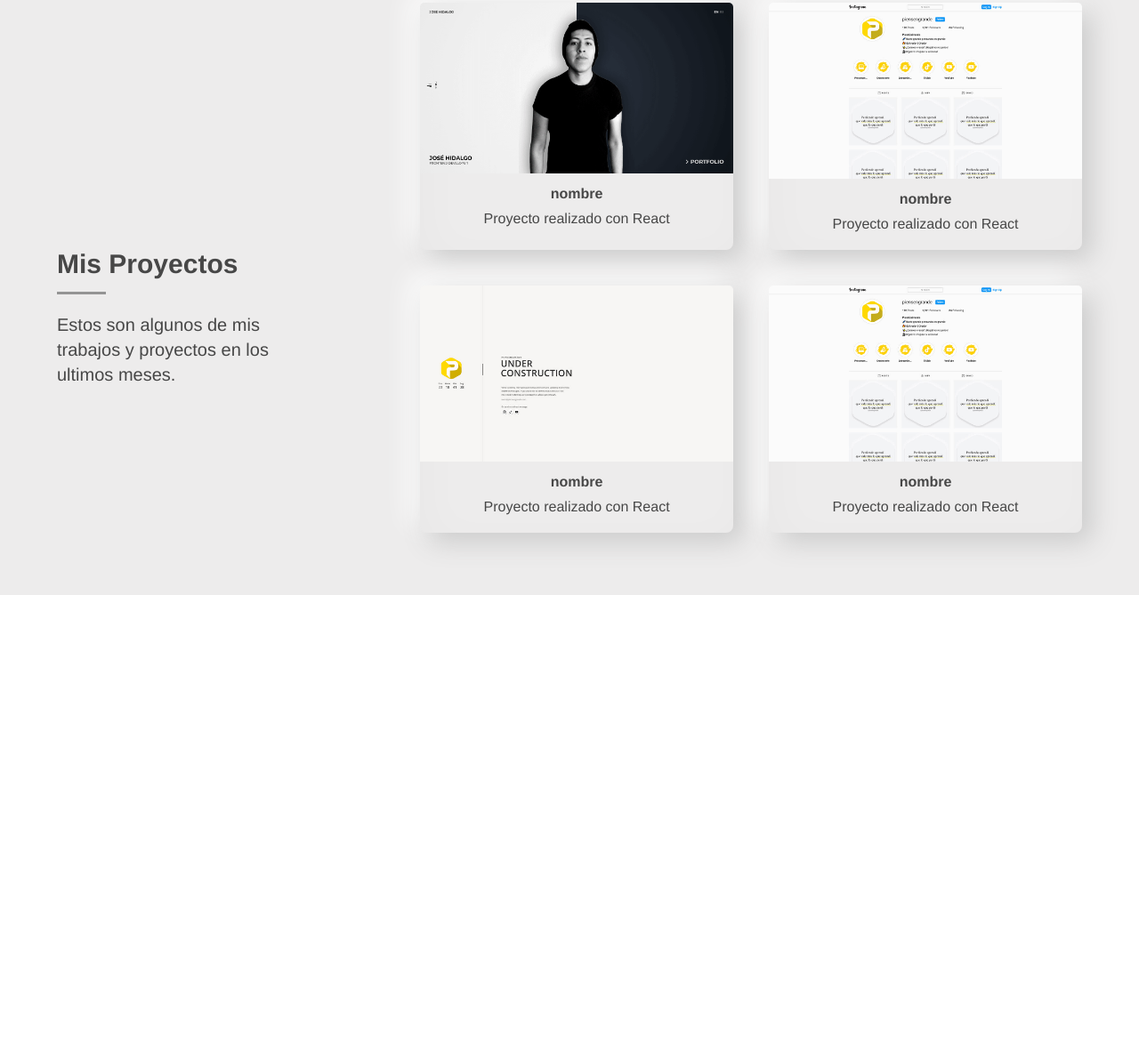
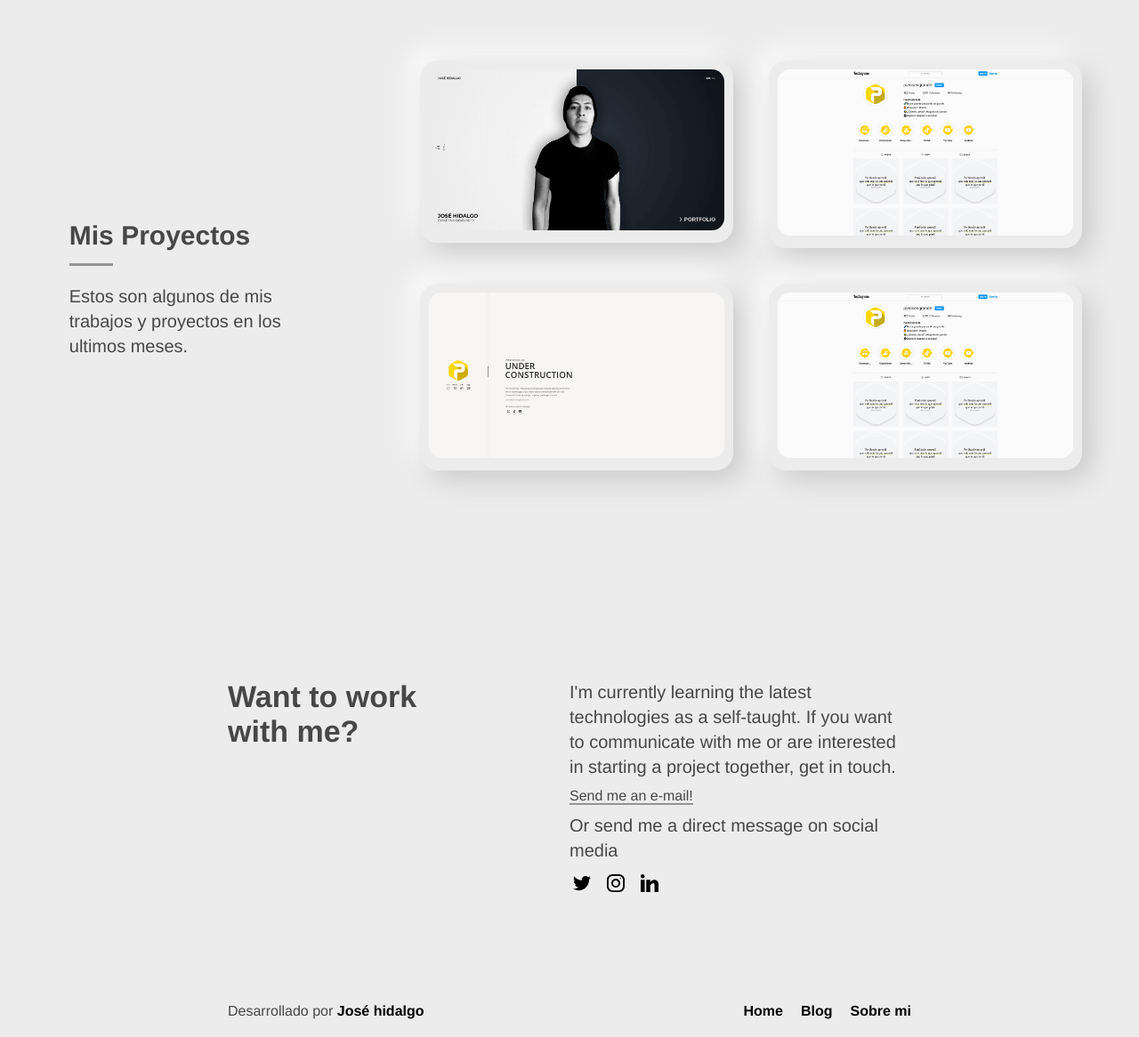
Before and after one commit to ImJoseHidalgo/portfolio-v2, a plain HTML site: page index.html in a window 1280 px wide. Shown: the part 1200-2366 px from the top of the page at 89% size. Before the commit the page ends 1869 px from the top, so only its background shows below. Drawn offline with Linux system fonts and the light colour scheme.

Commit message:
proyects commit

```diff
--- a/css/about.css
+++ b/css/about.css
@@ -133,8 +133,7 @@ main .section-two .card-description .skills .list img {
 @media only screen and (max-width: 1024px) {
   /* Section Two */
   main .section-two {
-    height: 100%;
-    padding: 100px 0;
+    height: 100vh;
     grid-gap: 50px;
   }
   main .section-two .card-profile {
--- a/css/globals.css
+++ b/css/globals.css
@@ -11,6 +11,9 @@ span:hover {
   color: #000;
   transition: 0.3s;
 }
-main {
+a {
+  text-decoration: none;
+}
+body {
   background: #edecec;
 }
--- a/index.html
+++ b/index.html
@@ -38,28 +38,77 @@
           </p>
         </div>
         <div class="portfolio">
+          <a href="./sobre-mi/">
             <div class="card">
               <img src="img/10.png" alt="a" />
               <h5>nombre</h5>
               <p>Proyecto realizado con React</p>
             </div>
+          </a>
+          <a href="./sobre-mi/">
             <div class="card">
               <img src="img/2 (1).jpg" alt="a" />
               <h5>nombre</h5>
               <p>Proyecto realizado con React</p>
             </div>
+          </a>
+          <a href="./sobre-mi/">
             <div class="card">
               <img src="img/8 (1).jpg" alt="a" />
               <h5>nombre</h5>
               <p>Proyecto realizado con React</p>
             </div>
+          </a>
+          <a href="./sobre-mi/">
             <div class="card">
               <img src="img/2 (1).jpg" alt="a" />
               <h5>nombre</h5>
               <p>Proyecto realizado con React</p>
             </div>
+          </a>
         </div>
       </div>
     </main>
+    <footer>
+      <div class="contact-footer-container">
+        <div class="contact-left">
+          <h3>Want to work with me?</h3>
+        </div>
+        <div class="contact-right">
+          <p>
+            I'm currently learning the latest technologies as a self-taught. If
+            you want to communicate with me or are interested in starting a
+            project together, get in touch.
+          </p>
+          <a href="mailto:josehidalgo990@gmail.com">Send me an e-mail!</a>
+          <p class="x">Or send me a direct message on social media</p>
+          <div class="contact-footer-social">
+            <div class="icon-footer">
+              <a target="_blank" href="https://twitter.com/imjosehidalgo"
+                ><img src="img/icons/twitter.svg" alt="Twitter"
+              /></a>
+            </div>
+            <div class="icon-footer">
+              <a target="_blank" href="https://instagram.com/imjosehidalgo"
+                ><img src="img/icons/instagram.svg" alt="GitHub"
+              /></a>
+            </div>
+            <div class="icon-footer">
+              <a target="_blank" href="https://linkedin.com/in/imjosehidalgo"
+                ><img src="img/icons/linkedin.svg" alt="Linkedin"
+              /></a>
+            </div>
+          </div>
+        </div>
+      </div>
+      <div class="menu-footer">
+        <p>Desarrollado por <a href="#">José hidalgo</a></p>
+        <ul>
+          <li><a href="#">Home</a></li>
+          <li><a href="#">Blog</a></li>
+          <li><a href="#">Sobre mi</a></li>
+        </ul>
+      </div>
+    </footer>
   </body>
 </html>
--- a/style.css
+++ b/style.css
@@ -11,8 +11,7 @@ main .section-one .box {
   height: 240px;
   border-radius: 35px;
   background: #edecec;
-  box-shadow: 10px 10px 30px #c9c9c9, -10px -10px 30px 5px #fff,
-    inset 10px 10px 50px rgba(0, 0, 0, 0.02);
+  box-shadow: 10px 10px 30px #c9c9c9, -10px -10px 30px 5px #fff;
   display: flex;
   justify-content: center;
   align-items: center;
@@ -24,7 +23,7 @@ main .section-one .box::before {
   font-weight: 700;
   transition: 0.3s;
 }
-main .section-one .box:hover:before {
+main .section-one .box:hover::before {
   color: #000;
 }
 main .section-one h1 {
@@ -88,7 +87,7 @@ main .section-two .container a:hover {
 
 /* SECTION THREE */
 main .section-three {
-  padding: 70px 0;
+  padding: 135px 0;
   width: 90%;
   margin: auto;
   display: grid;
@@ -97,6 +96,8 @@ main .section-three {
   align-items: center;
 }
 main .section-three .title {
+  width: 90%;
+  margin: auto;
   height: 45%;
   display: flex;
   flex-direction: column;
@@ -124,23 +125,130 @@ main .section-three .portfolio {
   text-align: center;
 }
 main .section-three .portfolio .card {
-  border-radius: 8px;
+  border-radius: 20px;
+  padding: 10px;
+  transition: 0.3s;
   background: #edecec;
-  box-shadow: 10px 10px 30px #c9c9c9, -10px -10px 30px 1px #fff,
-    inset 10px 10px 50px rgba(0, 0, 0, 0.02);
+  box-shadow: 10px 10px 30px #c9c9c9, -10px -10px 30px 1px #fff;
+  position: relative;
+}
+main .section-three .portfolio .card::after {
+  content: "";
+  position: absolute;
+  left: 7px;
+  top: 7px;
+  bottom: 7px;
+  right: 7px;
+  background: #edecec;
+  display: flex;
+  justify-content: center;
+  align-items: center;
+  font-size: 30px;
+  letter-spacing: 1px;
+  font-weight: 400;
+  opacity: 0;
+  transition: 0.3s 0s;
+}
+main .section-three .portfolio a:nth-child(1) .card::after {
+  content: "PORTFOLIO";
+}
+main .section-three .portfolio a:nth-child(2) .card::after {
+  content: "PIENSENGRANDE";
+}
+main .section-three .portfolio a:nth-child(3) .card::after {
+  content: "INSTAGRAM";
+}
+main .section-three .portfolio a:nth-child(4) .card::after {
+  content: "INSTAGRAM CLONE";
+}
+main .section-three .portfolio .card:hover::after {
+  opacity: 1;
+  transition: 0.3s 0.3s;
 }
 main .section-three .portfolio .card img {
-  border-radius: 5px 5px 0 0;
+  border-radius: 14px;
   width: 100%;
+  opacity: 1;
+  transition: 0.3s;
+}
+main .section-three .portfolio .card:hover img,
+main .section-three .portfolio .card:hover h5,
+main .section-three .portfolio .card:hover p {
+  opacity: 0;
 }
 main .section-three .portfolio .card h5 {
+  display: none;
+  margin: 10px;
   font-size: 16px;
-  margin: 10px;
+  transition: 0.3s;
 }
 main .section-three .portfolio .card p {
-  margin-bottom: 20px;
+  display: none;
+  margin-bottom: 10px;
+  transition: 0.3s;
 }
-
+/* FOOTER */
+.contact-footer-container {
+  width: 60%;
+  margin: auto;
+  padding: 100px 0;
+  display: grid;
+  grid-template-columns: 1fr 1fr;
+}
+.contact-left h3 {
+  width: 70%;
+  font-size: 34px;
+}
+.contact-right p {
+  font-size: 20px;
+  line-height: 28px;
+  margin-bottom: 10px;
+}
+.contact-right .x {
+  margin-top: 10px;
+}
+.contact-right a {
+  border-bottom: 2px solid #949494;
+}
+.contact-footer-social {
+  display: flex;
+}
+.icon-footer {
+  width: 28px;
+  height: 28px;
+  margin-right: 10px;
+  border-radius: 50%;
+  display: flex;
+  justify-content: center;
+  align-items: center;
+}
+.icon-footer a {
+  border-bottom: 0;
+}
+.icon-footer img {
+  margin-top: 2px;
+  width: 20px;
+  padding: 10px;
+}
+footer .menu-footer {
+  width: 60%;
+  margin: auto;
+  padding: 20px 0;
+  display: flex;
+  justify-content: space-between;
+  align-items: center;
+}
+footer .menu-footer a {
+  color: #000;
+  font-weight: 600;
+}
+footer .menu-footer ul {
+  display: flex;
+  list-style: none;
+}
+footer .menu-footer ul li {
+  margin-left: 20px;
+}
 @media only screen and (max-width: 1440px) {
 }
 
@@ -152,11 +260,25 @@ main .section-three .portfolio .card p {
   }
   /* SECTION THREE */
   main .section-three {
+    grid-template-columns: 1fr;
     height: 100%;
     padding: 100px 0;
   }
+  main .section-three .title {
+    height: 100%;
+  }
+  main .section-three .title .line {
+    width: 10%;
+  }
   main .section-three .portfolio {
     width: 100%;
+  }
+  main .section-three .portfolio .card img {
+    border-radius: 14px 14spx 5px 5px;
+  }
+  main .section-three .portfolio .card h5,
+  main .section-three .portfolio .card p {
+    display: block;
   }
 }
 
@@ -214,4 +336,11 @@ main .section-three .portfolio .card p {
     width: 100%;
     grid-template-columns: 1fr;
   }
+  main .section-three .portfolio .card {
+    border-radius: 16px;
+    padding: 6px;
+  }
+  main .section-three .portfolio .card img {
+    border-radius: 10px 10px 3px 3px;
+  }
 }
```
Lines whose indentation alone changed are shown as unchanged.
